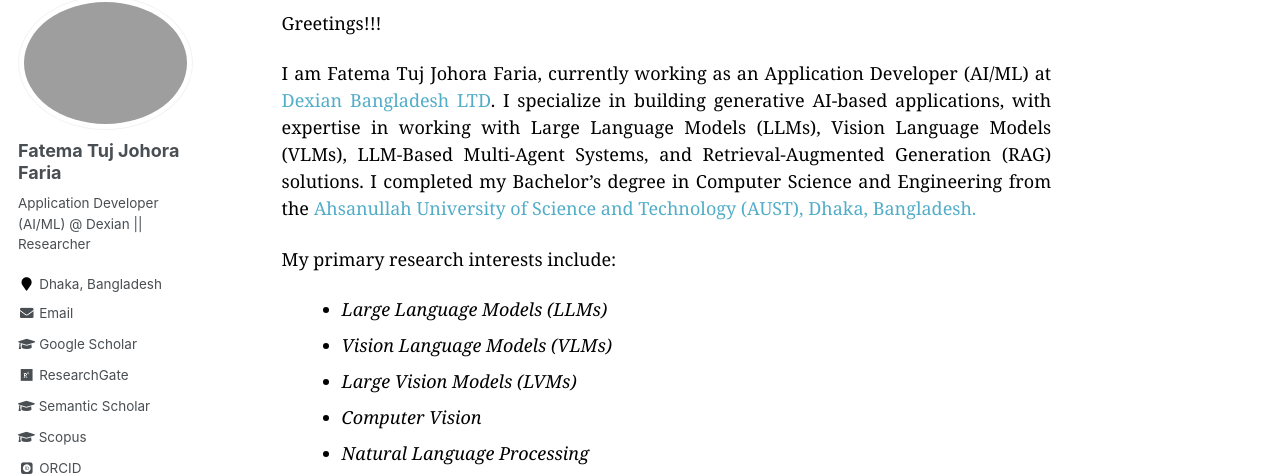
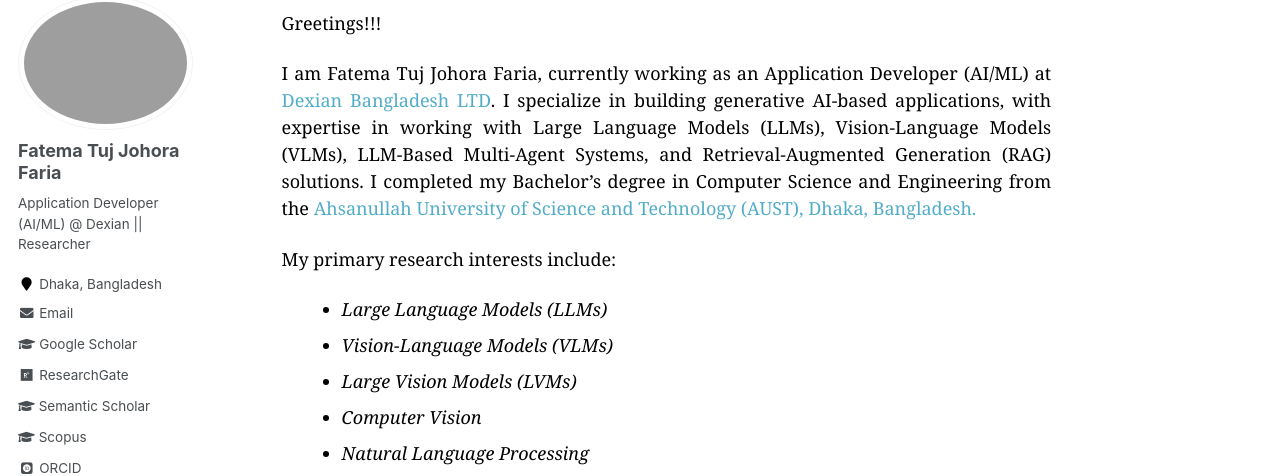
Before and after one commit to fatemafaria142/fatemafaria142.github.io, a Jekyll site: the page built from _pages/about.md, in a window 1280 px wide and 900 px high. Shown: the part 122-598 px from the top of the window. Built offline with Jekyll 4.4.1, drawn with Linux system fonts in a browser that asks for light colours; some web fonts are replaced.

Commit message:
Changed to about

```diff
--- a/_pages/about.md
+++ b/_pages/about.md
@@ -11,7 +11,7 @@ redirect_from:
 <span style="color:black; font-family:Georgia">Greetings!!!</span>
 
 
-<p style="text-align:justify; color:black; font-family:Georgia">I am  Fatema Tuj Johora Faria, currently working as an Application Developer (AI/ML) at <a href="https://www.linkedin.com/company/dexiansolutions/">Dexian Bangladesh LTD</a>. I specialize in building generative AI-based applications, with expertise in working with Large Language Models (LLMs), Vision Language Models (VLMs), LLM-Based Multi-Agent Systems, and Retrieval-Augmented Generation (RAG) solutions. I completed my Bachelor’s degree in Computer Science and Engineering from the <a href="https://aust.edu/">Ahsanullah University of Science and Technology (AUST), Dhaka, Bangladesh.</a>
+<p style="text-align:justify; color:black; font-family:Georgia">I am  Fatema Tuj Johora Faria, currently working as an Application Developer (AI/ML) at <a href="https://www.linkedin.com/company/dexiansolutions/">Dexian Bangladesh LTD</a>. I specialize in building generative AI-based applications, with expertise in working with Large Language Models (LLMs), Vision-Language Models (VLMs), LLM-Based Multi-Agent Systems, and Retrieval-Augmented Generation (RAG) solutions. I completed my Bachelor’s degree in Computer Science and Engineering from the <a href="https://aust.edu/">Ahsanullah University of Science and Technology (AUST), Dhaka, Bangladesh.</a>
 </p>
 
 
@@ -19,7 +19,7 @@ redirect_from:
 My primary research interests include:
 <ul style="color:black; font-family:Georgia; margin-left: 20px;">
     <li><em>Large Language Models (LLMs)</em></li>
-    <li><em>Vision Language Models (VLMs)</em></li>
+    <li><em>Vision-Language Models (VLMs)</em></li>
     <li><em>Large Vision Models (LVMs)</em></li>
     <li><em>Computer Vision</em></li>
     <li><em>Natural Language Processing</em></li>
```
